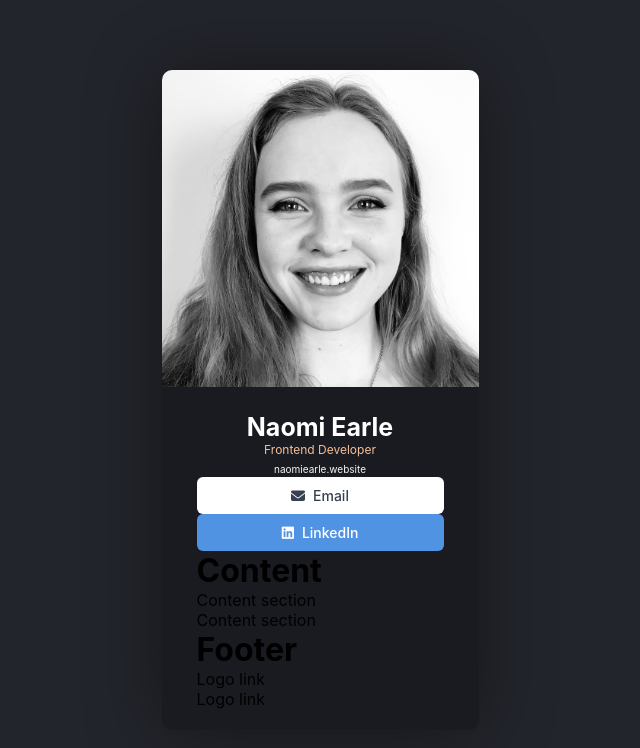
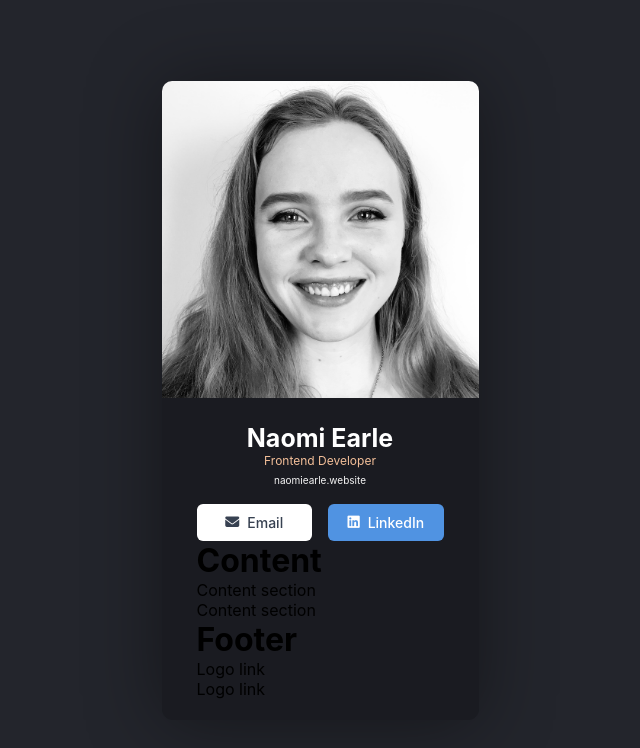
Before and after one commit to naomiearledev/scrimba-digital-business-card, a React (Vite) app: page / in a window 1280 px wide. Shown: the top 748 px of the page, without its empty margins (320-960 px from the left). Built offline with nearby package versions, Linux system fonts and the light colour scheme.

Commit message:
button container css

```diff
--- a/src/assets/css/Profile.css
+++ b/src/assets/css/Profile.css
@@ -16,3 +16,10 @@
   color: #F5F5F5;
   font-size: 10px;
 }
+
+.profile_buttons {
+  margin-top: 1rem;
+  display: grid;
+  grid-template-columns: 1fr 1fr;
+  column-gap: 1rem;
+}
```
